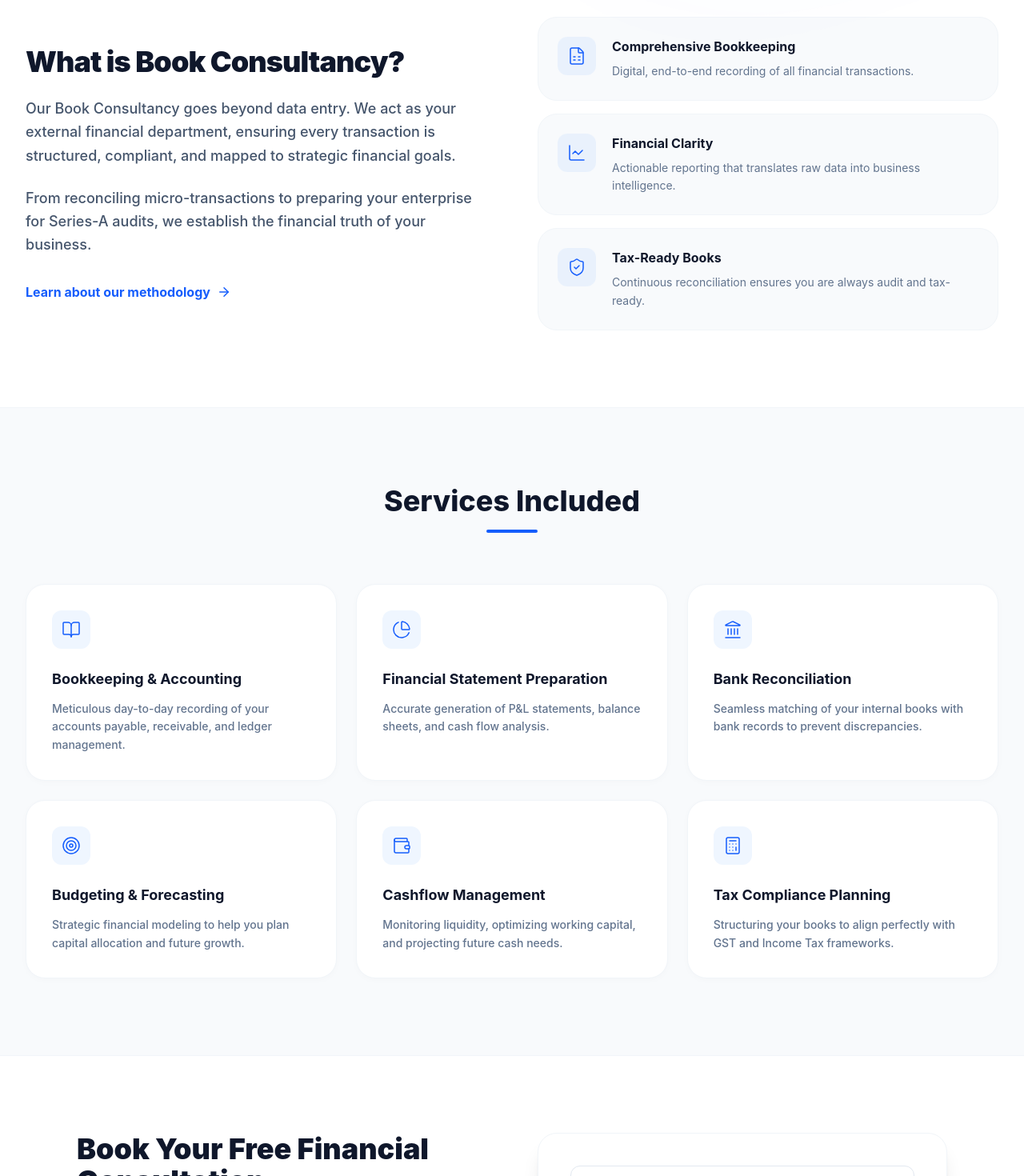
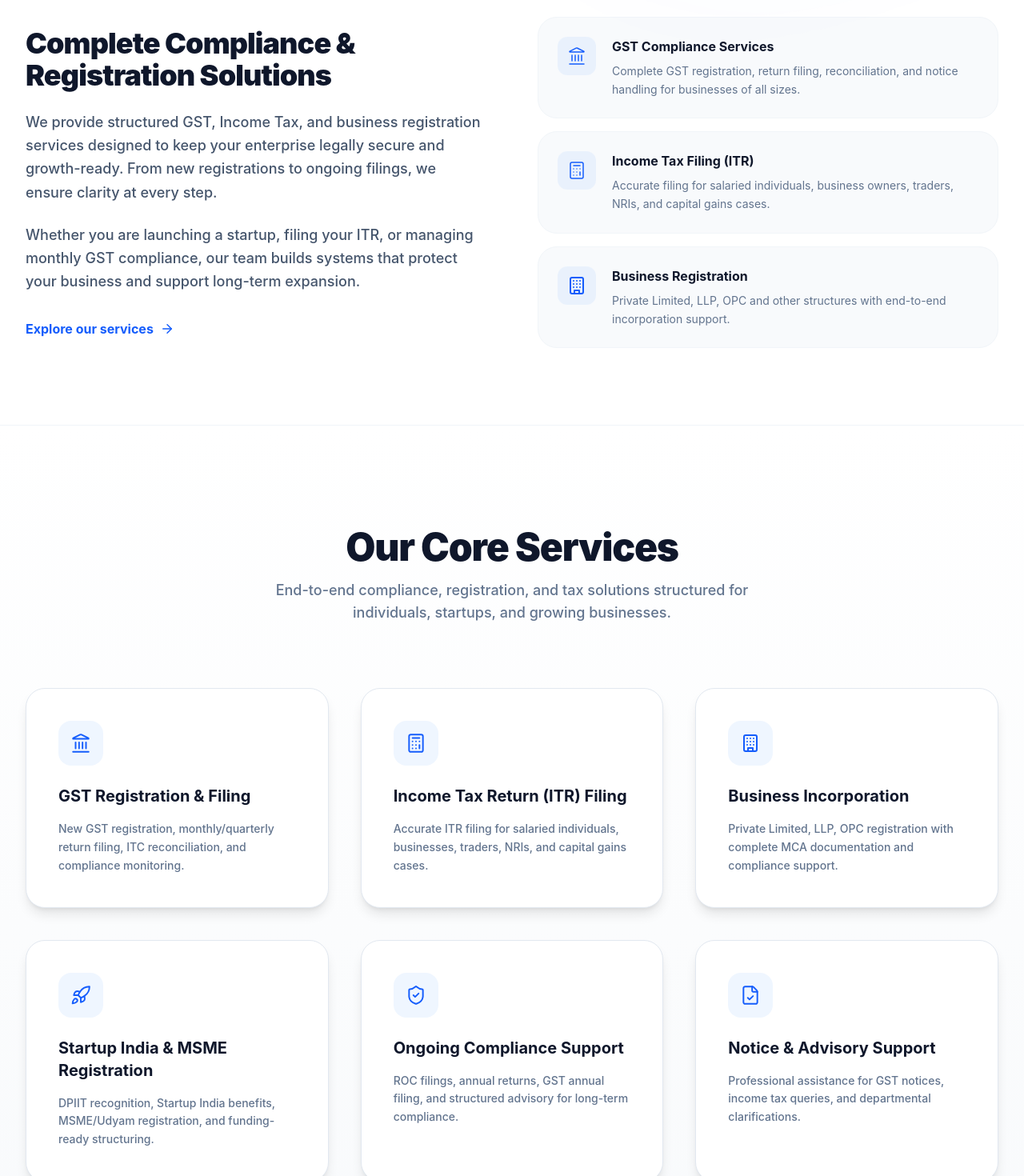
Before and after one commit to ComplyWithCA/ComplyWithCA-Website, a React (Vite) app in the folder Frontend/: page /services/book-consultancy in a window 1280 px wide. Shown: the part 1040-2510 px from the top of the page at 80% size. Built offline with nearby package versions, Linux system fonts and the light colour scheme.

Commit message:
updated the book consultancy page

```diff
--- a/Frontend/src/pages/bookconsultancy.jsx
+++ b/Frontend/src/pages/bookconsultancy.jsx
@@ -21,7 +21,9 @@ import {
   Search,
   Phone,
   Mail,
-  Sparkles
+  Sparkles,
+  Rocket,
+  FileCheck
 } from 'lucide-react';
 import Navbar from '../components/Navbar';
 import expertImage from "../assets/image10.png"; // Imported your 3D image
@@ -36,25 +38,77 @@ const Building2CustomIcon = ({ className }) => <svg xmlns="http://www.w3.org/200
 // 1. DATA ARRAYS
 // ==========================================
 const whatIsCards = [
-  { icon: FileSpreadsheet, title: "Comprehensive Bookkeeping", desc: "Digital, end-to-end recording of all financial transactions." },
-  { icon: LineChart, title: "Financial Clarity", desc: "Actionable reporting that translates raw data into business intelligence." },
-  { icon: ShieldCheck, title: "Tax-Ready Books", desc: "Continuous reconciliation ensures you are always audit and tax-ready." }
+  {
+    icon: Landmark,
+    title: "GST Compliance Services",
+    desc: "Complete GST registration, return filing, reconciliation, and notice handling for businesses of all sizes."
+  },
+  {
+    icon: Calculator,
+    title: "Income Tax Filing (ITR)",
+    desc: "Accurate filing for salaried individuals, business owners, traders, NRIs, and capital gains cases."
+  },
+  {
+    icon: Building2CustomIcon,
+    title: "Business Registration",
+    desc: "Private Limited, LLP, OPC and other structures with end-to-end incorporation support."
+  }
 ];
 
 const servicesIncluded = [
-  { icon: BookOpen, title: "Bookkeeping & Accounting", desc: "Meticulous day-to-day recording of your accounts payable, receivable, and ledger management." },
-  { icon: PieChart, title: "Financial Statement Preparation", desc: "Accurate generation of P&L statements, balance sheets, and cash flow analysis." },
-  { icon: Landmark, title: "Bank Reconciliation", desc: "Seamless matching of your internal books with bank records to prevent discrepancies." },
-  { icon: Target, title: "Budgeting & Forecasting", desc: "Strategic financial modeling to help you plan capital allocation and future growth." },
-  { icon: Wallet, title: "Cashflow Management", desc: "Monitoring liquidity, optimizing working capital, and projecting future cash needs." },
-  { icon: Calculator, title: "Tax Compliance Planning", desc: "Structuring your books to align perfectly with GST and Income Tax frameworks." }
+  {
+    icon: Landmark,
+    title: "GST Registration & Filing",
+    desc: "New GST registration, monthly/quarterly return filing, ITC reconciliation, and compliance monitoring."
+  },
+  {
+    icon: Calculator,
+    title: "Income Tax Return (ITR) Filing",
+    desc: "Accurate ITR filing for salaried individuals, businesses, traders, NRIs, and capital gains cases."
+  },
+  {
+    icon: Building2CustomIcon,
+    title: "Business Incorporation",
+    desc: "Private Limited, LLP, OPC registration with complete MCA documentation and compliance support."
+  },
+  {
+    icon: Rocket,
+    title: "Startup India & MSME Registration",
+    desc: "DPIIT recognition, Startup India benefits, MSME/Udyam registration, and funding-ready structuring."
+  },
+  {
+    icon: ShieldCheck,
+    title: "Ongoing Compliance Support",
+    desc: "ROC filings, annual returns, GST annual filing, and structured advisory for long-term compliance."
+  },
+  {
+    icon: FileCheck,
+    title: "Notice & Advisory Support",
+    desc: "Professional assistance for GST notices, income tax queries, and departmental clarifications."
+  }
 ];
 
 const beyondBenefits = [
-  { icon: Search, title: "Accurate Financial Records", desc: "Eliminate human error with our multi-tier verification process." },
-  { icon: TrendingUp, title: "Strategic Decision Making", desc: "Base your pivots and expansions on hard, verified financial data." },
-  { icon: Building2CustomIcon, title: "Investor Readiness", desc: "Present institutional-grade financial reporting during due diligence." },
-  { icon: ShieldCheck, title: "Peace of Mind", desc: "Focus entirely on operations while we handle the regulatory and financial backend." }
+  {
+    icon: ShieldCheck,
+    title: "Complete Regulatory Compliance",
+    desc: "Stay fully compliant with GST, Income Tax, ROC, and MCA regulations without last-minute stress or penalties."
+  },
+  {
+    icon: Landmark,
+    title: "Structured Legal Foundation",
+    desc: "Build your business on the right legal structure — Private Limited, LLP, OPC, or Startup India recognition."
+  },
+  {
+    icon: TrendingUp,
+    title: "Growth-Ready Compliance Systems",
+    desc: "From GST filings to annual returns, we set up scalable compliance frameworks for long-term business growth."
+  },
+  {
+    icon: Search,
+    title: "Notice & Risk Management",
+    desc: "Professional handling of GST notices, income tax queries, and departmental communications with clarity and precision."
+  }
 ];
 
 const pricingTiers = [
@@ -222,16 +276,26 @@ export default function BookConsultancy() {
           <div className="max-w-7xl mx-auto px-6 lg:px-8">
             <div className="grid lg:grid-cols-2 gap-16 items-center">
 
-              <motion.div initial="hidden" whileInView="visible" viewport={{ once: true }} variants={fadeUp}>
-                <h2 className="text-3xl md:text-4xl font-black text-slate-900 mb-6 tracking-tight">What is Book Consultancy?</h2>
+              <motion.div
+                initial="hidden"
+                whileInView="visible"
+                viewport={{ once: true }}
+                variants={fadeUp}
+              >
+                <h2 className="text-3xl md:text-4xl font-black text-slate-900 mb-6 tracking-tight">
+                  Complete Compliance & Registration Solutions
+                </h2>
+
                 <p className="text-slate-600 text-lg leading-relaxed mb-6 font-medium">
-                  Our Book Consultancy goes beyond data entry. We act as your external financial department, ensuring every transaction is structured, compliant, and mapped to strategic financial goals.
+                  We provide structured GST, Income Tax, and business registration services designed to keep your enterprise legally secure and growth-ready. From new registrations to ongoing filings, we ensure clarity at every step.
                 </p>
+
                 <p className="text-slate-600 text-lg leading-relaxed mb-8 font-medium">
-                  From reconciling micro-transactions to preparing your enterprise for Series-A audits, we establish the financial truth of your business.
+                  Whether you are launching a startup, filing your ITR, or managing monthly GST compliance, our team builds systems that protect your business and support long-term expansion.
                 </p>
+
                 <button className="text-blue-600 font-bold flex items-center gap-2 hover:gap-3 transition-all">
-                  Learn about our methodology <ArrowRight size={18} />
+                  Explore our services <ArrowRight size={18} />
                 </button>
               </motion.div>
 
@@ -256,32 +320,59 @@ export default function BookConsultancy() {
         {/* ==========================================
             SERVICES INCLUDED GRID
             ========================================== */}
-        <section className="py-24 bg-slate-50 border-t border-slate-100">
+        <section className="py-32 bg-gradient-to-b from-white to-slate-50 border-t border-slate-100">
           <div className="max-w-7xl mx-auto px-6 lg:px-8">
-            <div className="text-center mb-16">
-              <h2 className="text-3xl md:text-4xl font-extrabold text-slate-900 mb-4">Services Included</h2>
-              <div className="w-16 h-1 bg-blue-600 mx-auto rounded-full" />
+
+            {/* Section Heading */}
+            <div className="text-center mb-20">
+              <h2 className="text-4xl md:text-5xl font-black text-slate-900 tracking-tight mb-4">
+                Our Core Services
+              </h2>
+              <p className="text-slate-500 text-lg font-medium max-w-2xl mx-auto">
+                End-to-end compliance, registration, and tax solutions structured for individuals, startups, and growing businesses.
+              </p>
             </div>
 
+            {/* Services Grid */}
             <motion.div
-              initial="hidden" whileInView="visible" viewport={{ once: true, margin: "-50px" }} variants={staggerContainer}
-              className="grid md:grid-cols-2 lg:grid-cols-3 gap-6"
+              initial="hidden"
+              whileInView="visible"
+              viewport={{ once: true, margin: "-50px" }}
+              variants={staggerContainer}
+              className="grid grid-cols-1 sm:grid-cols-2 lg:grid-cols-3 gap-10"
             >
-              {servicesIncluded.map((service, idx) => (
+              {servicesIncluded.map((service, idx) => {
+                const Icon = service.icon;
+
+                return (
                   <motion.div
-                  key={idx} variants={fadeUp}
-                  className="group relative bg-white p-8 rounded-3xl border border-slate-100 shadow-[0_2px_10px_rgb(0,0,0,0.02)] hover:shadow-[0_20px_40px_rgb(37,99,235,0.06)] hover:-translate-y-1 transition-all duration-300 overflow-hidden"
+                    key={idx}
+                    variants={fadeUp}
+                    className="group relative bg-white rounded-3xl p-10 border border-slate-200 shadow-lg hover:shadow-2xl transition-all duration-300 hover:-translate-y-2"
                   >
-                  <div className="absolute top-0 left-0 right-0 h-1 bg-blue-500 opacity-0 group-hover:opacity-100 transition-opacity duration-300" />
+                    {/* Soft Hover Glow */}
+                    <div className="absolute -inset-1 bg-blue-600/0 group-hover:bg-blue-600/5 blur-xl rounded-3xl transition-all duration-500 -z-10" />
 
-                  <div className="w-12 h-12 bg-blue-50 text-blue-600 rounded-xl flex items-center justify-center mb-6 group-hover:bg-blue-600 group-hover:text-white transition-colors duration-300">
-                    <service.icon size={24} strokeWidth={1.5} />
+                    {/* Icon */}
+                    <div className="w-14 h-14 rounded-2xl bg-blue-50 text-blue-600 flex items-center justify-center mb-6 transition-all duration-300 group-hover:bg-blue-600 group-hover:text-white">
+                      <Icon size={26} strokeWidth={1.8} />
                     </div>
-                  <h3 className="text-lg font-bold text-slate-900 mb-3">{service.title}</h3>
-                  <p className="text-slate-500 text-sm leading-relaxed font-medium">{service.desc}</p>
+
+                    {/* Title */}
+                    <h3 className="text-xl font-bold text-slate-900 mb-4">
+                      {service.title}
+                    </h3>
+
+                    {/* Description */}
+                    <p className="text-slate-500 text-sm leading-relaxed font-medium">
+                      {service.desc}
+                    </p>
+
                   </motion.div>
-              ))}
+                );
+              })}
             </motion.div>
+
           </div>
         </section>
 
@@ -335,12 +426,11 @@ export default function BookConsultancy() {
 
               <motion.div initial="hidden" whileInView="visible" viewport={{ once: true }} variants={fadeUp} className="lg:w-1/3">
                 <h2 className="text-4xl md:text-5xl font-black text-slate-900 mb-6 leading-[1.1] tracking-tight">
-                  Beyond <br className="hidden lg:block" />Bookkeeping.<br />
-                  <span className="text-blue-600">Toward Structure.</span>
+                  Your <br className="hidden lg:block" />Trust.<br />
+                  <span className="text-blue-600">Partners.</span>
                 </h2>
                 <p className="text-slate-600 text-lg leading-relaxed mb-8 font-medium">
-                  We don't just balance ledgers. We architecture your financial operations so you have total strategic visibility and absolute regulatory confidence.
-                </p>
+                  We don’t just handle compliance. We design scalable legal and tax frameworks that support sustainable business growth.                </p>
                 <div className="w-12 h-1.5 bg-blue-600 rounded-full" />
               </motion.div>
 
@@ -357,67 +447,82 @@ export default function BookConsultancy() {
                   </motion.div>
                 ))}
               </motion.div>
-
             </div>
           </div>
         </section>
 
         {/* ==========================================
-            MONTHLY PACKAGES (WHATSAPP INTEGRATED)
+    BOOK CONSULTATION PACKAGE
 ========================================== */}
-        <section className="py-32 bg-white border-t border-slate-100">
-          <div className="max-w-7xl mx-auto px-6 lg:px-8">
+        <section className="py-32 bg-gradient-to-b from-white to-slate-50 border-t border-slate-100">
+          <div className="max-w-5xl mx-auto px-6 lg:px-8">
+
+            {/* Heading */}
             <div className="text-center mb-20">
-              <h2 className="text-3xl md:text-4xl font-extrabold text-slate-900 mb-4">Monthly Consultancy Packages</h2>
-              <p className="text-slate-500 text-lg font-medium">Premium financial management scaled to your operations.</p>
+              <h2 className="text-4xl md:text-5xl font-black text-slate-900 tracking-tight mb-4">
+                Expert Consultation
+              </h2>
+              <p className="text-slate-500 text-lg font-medium">
+                Structured guidance for GST, ITR & Business Registration.
+              </p>
             </div>
 
+            {/* Single Premium Card */}
             <motion.div
-              initial="hidden" whileInView="visible" viewport={{ once: true, margin: "-50px" }} variants={staggerContainer}
-              className="grid md:grid-cols-3 gap-8 max-w-6xl mx-auto items-center relative"
+              initial={{ opacity: 0, y: 40 }}
+              whileInView={{ opacity: 1, y: 0 }}
+              viewport={{ once: true }}
+              transition={{ type: "spring", stiffness: 80 }}
+              className="relative bg-white rounded-[2.5rem] p-12 border-2 border-[#25D366] shadow-2xl shadow-[#25D366]/20 text-center"
             >
-              {pricingTiers.map((tier, idx) => (
-                <motion.div
-                  key={idx} variants={fadeUp}
-                  className={`relative bg-slate-50 rounded-[2rem] p-10 border transition-all duration-300 ${tier.popular ? 'border-[#25D366] shadow-[0_20px_60px_-15px_rgba(37,211,102,0.2)] md:scale-105 z-10 bg-white' : 'border-slate-200 shadow-sm hover:border-[#25D366]/50'}`}
-                >
-                  {tier.popular && (
-                    <div className="absolute -top-4 left-1/2 -translate-x-1/2 bg-gradient-to-r from-[#25D366] to-[#128C7E] text-white text-[10px] font-bold uppercase tracking-widest py-1.5 px-4 rounded-full shadow-md whitespace-nowrap">
-                      {tier.badge}
-                    </div>
-                  )}
 
-                  <h3 className="text-lg font-bold text-slate-900 mb-2 text-center">{tier.tier}</h3>
-                  <p className="text-sm text-slate-500 text-center mb-6">{tier.desc}</p>
+              {/* Soft Green Glow */}
+              <div className="absolute -inset-3 bg-[#25D366]/10 blur-3xl rounded-[2.5rem] -z-10" />
 
-                  <div className="flex justify-center items-center mb-8 border-y border-slate-200/60 py-6">
-                    <span className="text-3xl font-black text-slate-900 tracking-tight">{tier.price}</span>
+              {/* Badge */}
+              <div className="inline-block mb-6 bg-gradient-to-r from-[#25D366] to-[#128C7E] text-white text-xs font-bold tracking-widest px-6 py-2 rounded-full shadow-md">
+                LIMITED TIME OFFER
               </div>
 
-                  <ul className="space-y-4 mb-10">
-                    {tier.features.map((feat, i) => (
-                      <li key={i} className="flex items-start gap-3 text-sm text-slate-600 font-medium">
-                        <CheckCircle2 size={18} className={tier.popular ? "text-[#25D366] shrink-0 mt-0.5" : "text-slate-400 shrink-0 mt-0.5"} />
+              {/* Price */}
+              <div className="mb-8">
+                <span className="text-6xl font-black text-slate-900">₹299</span>
+                <p className="text-slate-400 text-sm mt-2">
+                  One-Time Professional Consultation
+                </p>
+              </div>
+
+              {/* Features */}
+              <ul className="space-y-4 mb-12 max-w-md mx-auto text-left">
+                {[
+                  "Personalized GST / ITR Guidance",
+                  "Business Structure Recommendation",
+                  "Compliance & Risk Assessment",
+                  "Startup & Registration Advisory",
+                  "Direct Expert Support"
+                ].map((feat, i) => (
+                  <li key={i} className="flex items-start gap-3 text-slate-600 font-medium">
+                    <CheckCircle2 size={20} className="text-[#25D366] shrink-0 mt-0.5" />
                     {feat}
                   </li>
                 ))}
               </ul>
 
-                  {/* GREEN WHATSAPP BUTTONS */}
+              {/* WhatsApp Button */}
               <button
-                    onClick={(e) => handleWhatsAppChat(e, `${tier.tier} Pricing Inquiry`)}
-                    className={`w-full py-4 rounded-xl font-bold transition-all flex items-center justify-center gap-2
-                      ${tier.popular
-                        ? 'bg-[#25D366] text-white shadow-lg shadow-[#25D366]/30 hover:bg-[#128C7E] hover:-translate-y-1'
-                        : 'bg-[#25D366]/10 text-[#128C7E] hover:bg-[#25D366] hover:text-white border border-[#25D366]/20'
-                      }`}
+                onClick={(e) => handleWhatsAppChat(e, "₹299 Consultation Package")}
+                className="bg-[#25D366] hover:bg-[#128C7E] text-white px-12 py-5 rounded-2xl font-bold text-lg transition-all shadow-lg shadow-[#25D366]/30 flex items-center justify-center gap-3 mx-auto hover:-translate-y-1"
               >
-                    <MessageCircle size={20} />
-                    {tier.popular ? "Start on WhatsApp" : "Get Quote via WhatsApp"}
+                <MessageCircle size={22} />
+                Book Consultation Now
               </button>
+
+              <div className="text-center mt-6 text-xs text-slate-400 tracking-widest font-semibold">
+                NO HIDDEN CHARGES
+              </div>
+
             </motion.div>
-              ))}
-            </motion.div>
+
           </div>
         </section>
 
```
Lines whose indentation alone changed are shown as unchanged.
